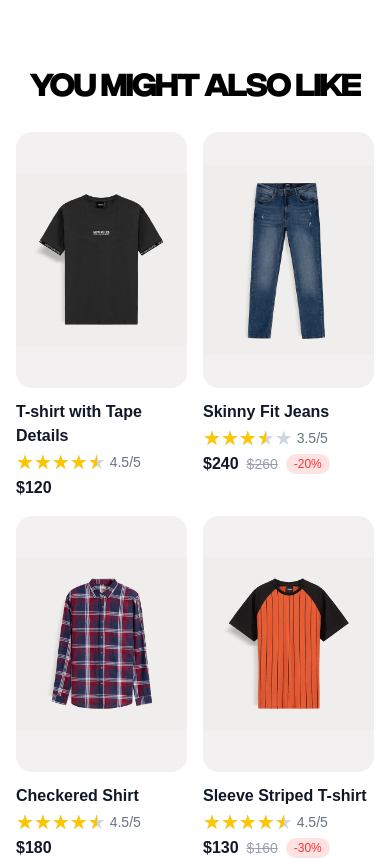
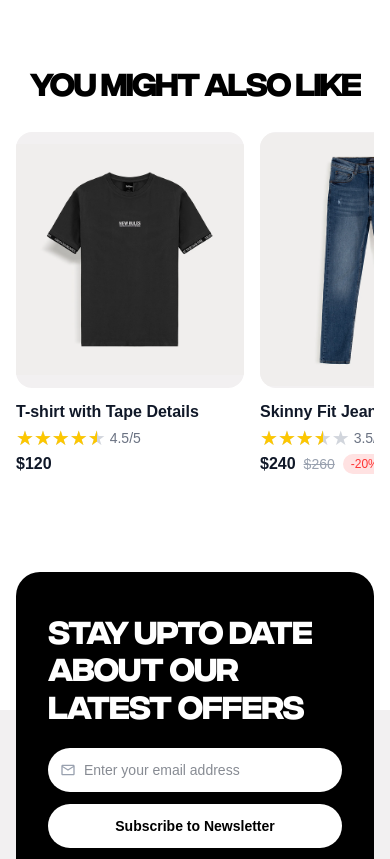
Before and after one commit to pagiannis/EcommerceWebsite, a React (Vite) app in the folder client/: page /product/black-striped-tee in a window 390 px wide. Shown: the part 1580-2439 px from the top of the page. Built offline with nearby package versions, Linux system fonts and the light colour scheme; a web font is replaced by a local one.

Commit message:
Improve mobile UI for related products on ProductDetailPage

```diff
--- a/client/src/components/product/RelatedProducts.tsx
+++ b/client/src/components/product/RelatedProducts.tsx
@@ -13,9 +13,11 @@ export default function RelatedProducts({ products }: RelatedProductsProps) {
       <h2 className="font-display mb-8 text-center text-3xl font-extrabold uppercase tracking-tight text-brand-black">
         You Might Also Like
       </h2>
-      <div className="grid grid-cols-2 gap-4 lg:grid-cols-4">
+      <div className="scrollbar-hide flex gap-4 overflow-x-auto pb-4 lg:grid lg:grid-cols-4 lg:overflow-visible lg:pb-0">
         {products.map(p => (
-          <ProductCard key={p.id} product={p} />
+          <div key={p.id} className="w-[calc((100%-16px)/1.5)] flex-shrink-0 lg:w-auto">
+            <ProductCard product={p} />
+          </div>
         ))}
       </div>
     </section>
```
